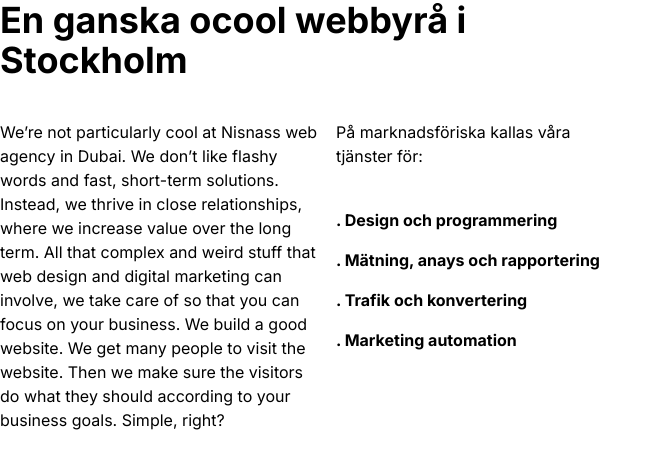
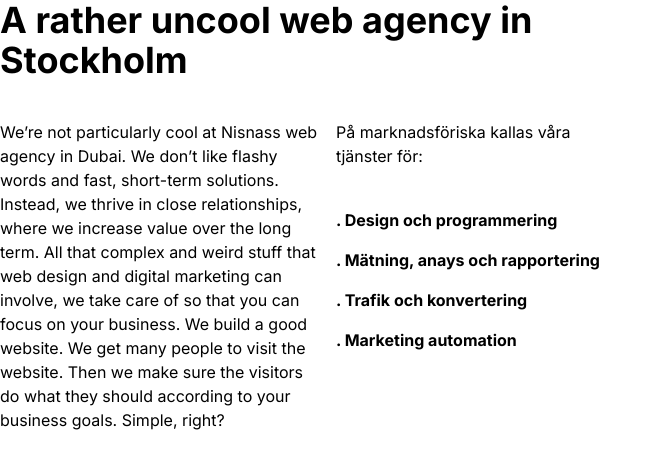
Before and after one commit to IrfanG-cloud/nisnass, a Next.js app: page /components/layout/content/sectionone/rightarea in a window 1280 px wide. Shown: the top 468 px of the page, without its empty margins (0-662 px from the left). Built offline with nearby package versions, Linux system fonts and the light colour scheme.

Commit message:
heading change in swedish

```diff
--- a/src/app/components/layout/content/sectionone/rightarea/page.tsx
+++ b/src/app/components/layout/content/sectionone/rightarea/page.tsx
@@ -4,7 +4,7 @@
 
     return (
         <div className="md:w-1/2">
-            <h1 className="text-4xl font-bold">En ganska ocool webbyrå i Stockholm</h1>
+            <h1 className="text-4xl font-bold">A rather uncool web agency in Stockholm</h1>
             <div className="flex mt-10">
                 <div className="w-1/2">
                     <p>
--- a/src/app/components/layout/header/contact/page.tsx
+++ b/src/app/components/layout/header/contact/page.tsx
@@ -3,7 +3,7 @@
 export default function Contact(){
 
     return (
-        <div className="hidden md:show">
+        <div className="invisible md:visible">
             <button className="bg-transparent hover:bg-[#531D60] text-[#531D60] hover:text-white py-2 px-4 border border-[#531D60] hover:border-transparent rounded-full">
                 <Link href=''> Contact Us</Link>
             </button>
```
